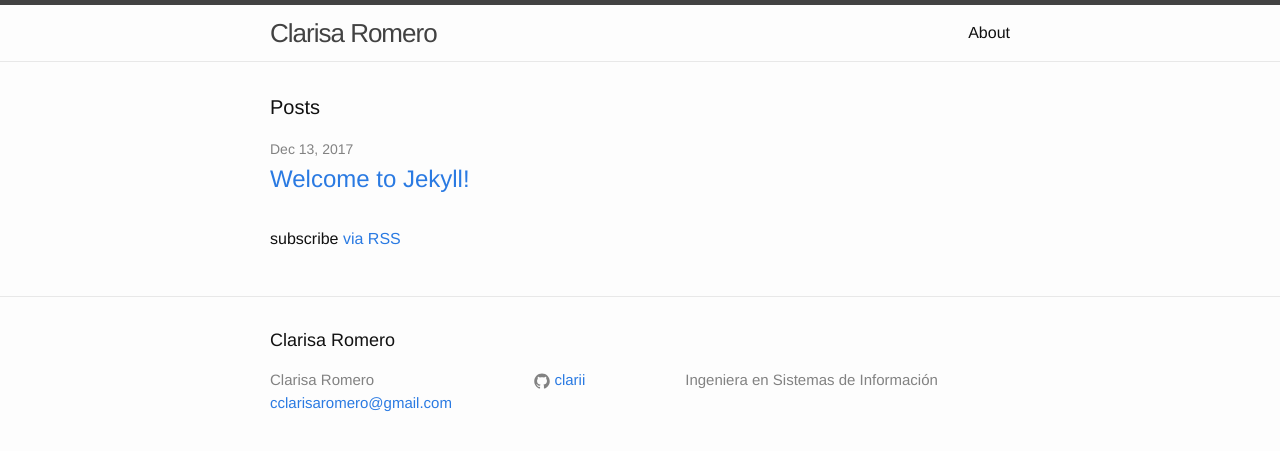
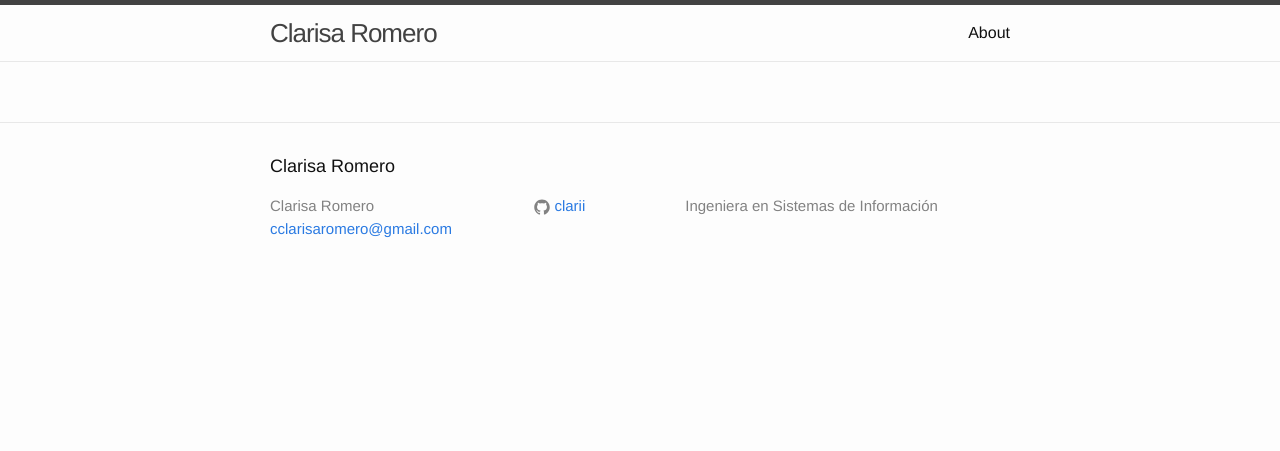
Before and after one commit to clarii/clarii.github.io, a Jekyll site: the page built from index.html, in a window 1280 px wide. Shown: the top 451 px of the page. Built offline with Jekyll 4.4.1, drawn with Linux system fonts in a browser that asks for light colours.

Commit message:
Update index.html

```diff
--- a/index.html
+++ b/index.html
@@ -4,20 +4,20 @@ layout: default
 
 <div class="home">
 
-  <h1 class="page-heading">Posts</h1>
+<!--   <h1 class="page-heading">Posts</h1> -->
 
-  <ul class="post-list">
-    {% for post in site.posts %}
-      <li>
-        <span class="post-meta">{{ post.date | date: "%b %-d, %Y" }}</span>
+<!--   <ul class="post-list"> -->
+<!--     {% for post in site.posts %} -->
+<!--       <li> -->
+<!--         <span class="post-meta">{{ post.date | date: "%b %-d, %Y" }}</span> -->
 
-        <h2>
-          <a class="post-link" href="{{ post.url | prepend: site.baseurl }}">{{ post.title }}</a>
-        </h2>
-      </li>
-    {% endfor %}
-  </ul>
+<!--         <h2> -->
+<!--           <a class="post-link" href="{{ post.url | prepend: site.baseurl }}">{{ post.title }}</a> -->
+<!--         </h2> -->
+<!--       </li> -->
+<!--     {% endfor %} -->
+<!--   </ul> -->
 
-  <p class="rss-subscribe">subscribe <a href="{{ "/feed.xml" | prepend: site.baseurl }}">via RSS</a></p>
+<!--   <p class="rss-subscribe">subscribe <a href="{{ "/feed.xml" | prepend: site.baseurl }}">via RSS</a></p> -->
 
 </div>
```
